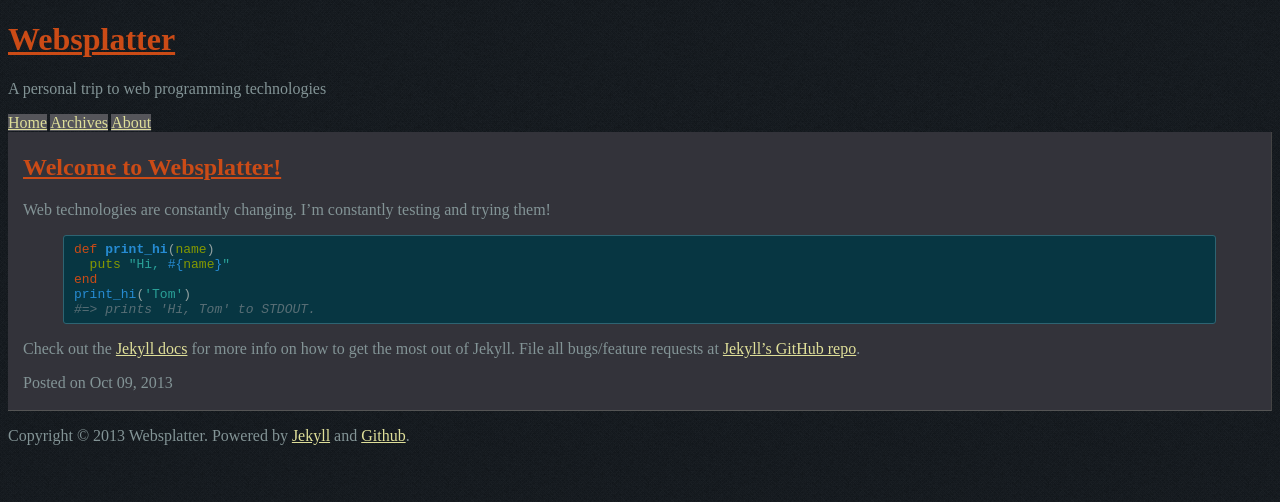
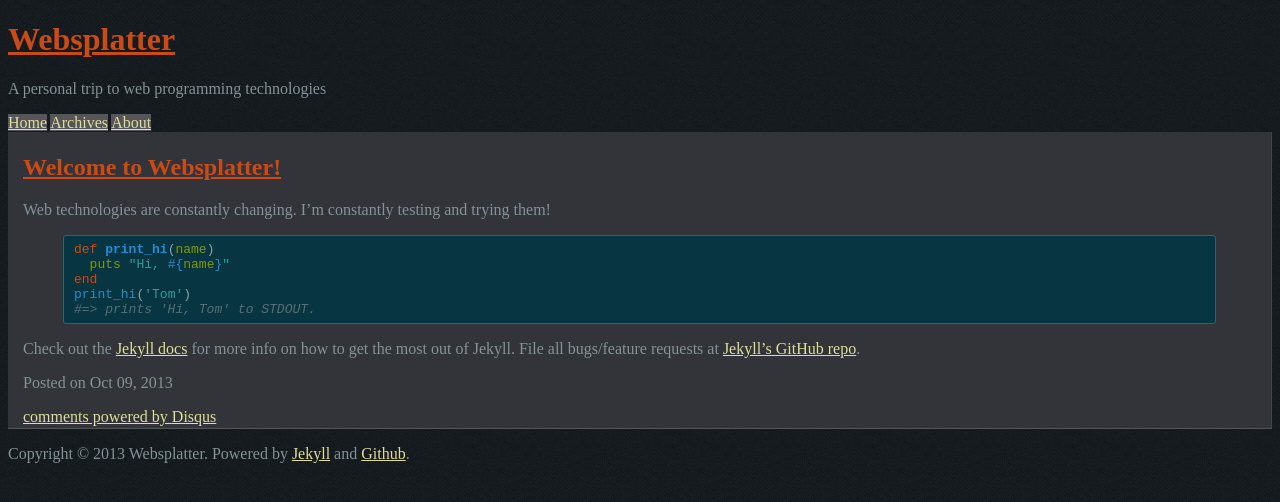
Before and after one commit to vsiguero/vsiguero.github.io, a Jekyll site: the page built from _posts/2013-10-09-wellcome-to-websplatter.markdown, in a window 1280 px wide. Shown: the top 502 px of the page. Built offline with Jekyll 4.4.1, drawn with Linux system fonts in a browser that asks for light colours; nearby versions of some CDN libraries; library files that are not in the unit come from our copies; comment, search, counter and statistics services are not loaded; a style sheet for code colours, icons or effects is not loaded; some of the changed lines change nothing that is shown.

Commit message:
Added comments from disqus

```diff
--- a/_layouts/post.html
+++ b/_layouts/post.html
@@ -16,4 +16,21 @@
 
 	<p class="meta">Posted on <span class="postdate">{{ page.date | date: "%b %d, %Y" }}</span></p>
 
+
+    <div id="disqus_thread"></div>
+    <script type="text/javascript">
+        /* * * CONFIGURATION VARIABLES: EDIT BEFORE PASTING INTO YOUR WEBPAGE * * */
+        var disqus_shortname = 'websplatter'; // required: replace example with your forum shortname
+
+        /* * * DON'T EDIT BELOW THIS LINE * * */
+        (function() {
+            var dsq = document.createElement('script'); dsq.type = 'text/javascript'; dsq.async = true;
+            dsq.src = '//' + disqus_shortname + '.disqus.com/embed.js';
+            (document.getElementsByTagName('head')[0] || document.getElementsByTagName('body')[0]).appendChild(dsq);
+        })();
+    </script>
+    <noscript>Please enable JavaScript to view the <a href="http://disqus.com/?ref_noscript">comments powered by Disqus.</a></noscript>
+    <a href="http://disqus.com" class="dsq-brlink">comments powered by <span class="logo-disqus">Disqus</span></a>
+
+
 </article>
```
